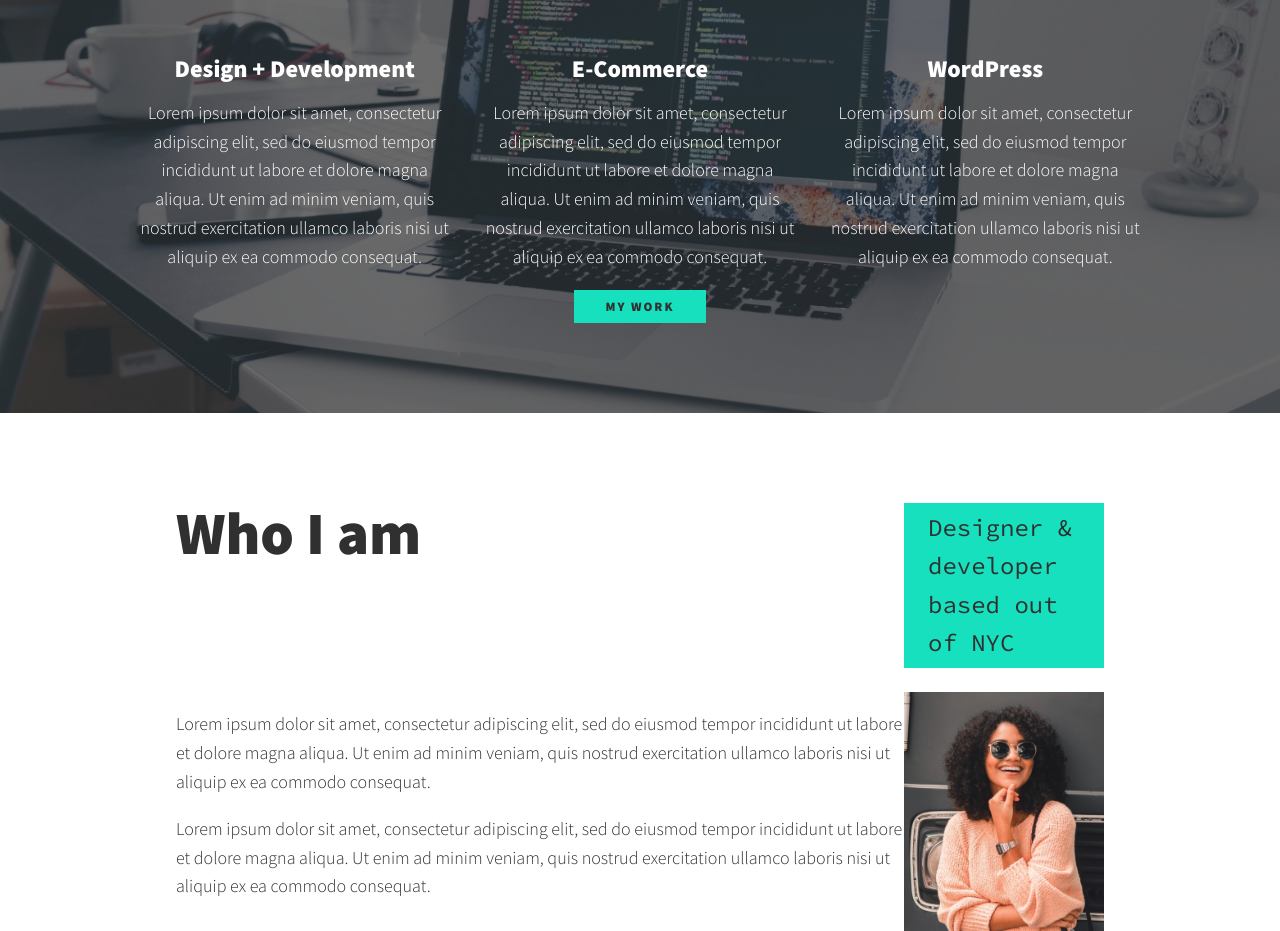
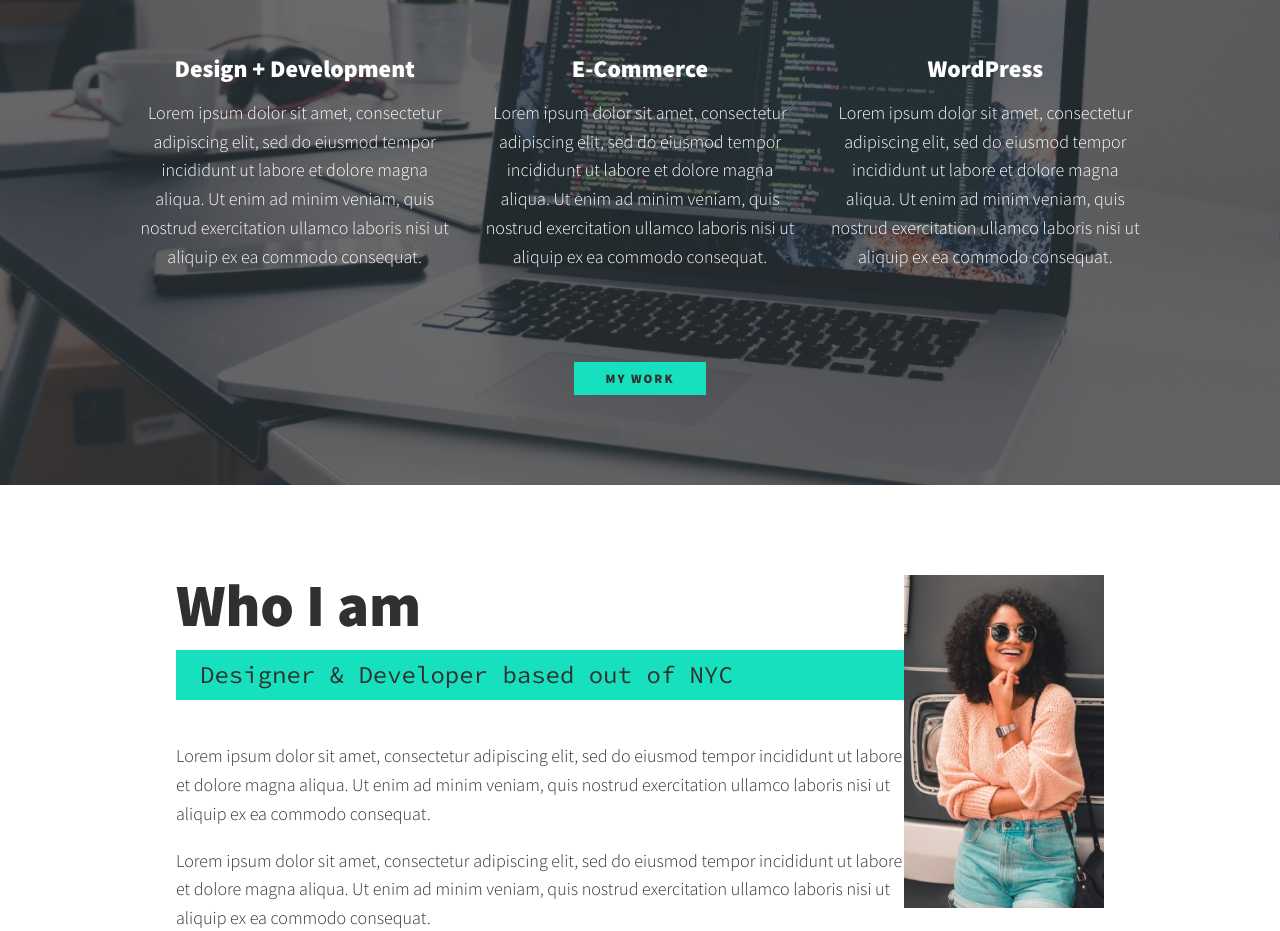
Before and after one commit to Hoybaby/portfoliov2-mab, a plain HTML site: page public/index.html in a window 1280 px wide. Shown: the part 694-1625 px from the top of the page. Drawn offline with nearby package versions, Linux system fonts and the light colour scheme.

Commit message:
finally got the image to work right with the grid. the issue was in my index.html where the image didnt have a class attached to the image tag thus not picking up the grid/column style needed for the effect to take place

```diff
--- a/public/assets/Css/style.css
+++ b/public/assets/Css/style.css
@@ -23,7 +23,7 @@
     --fs-body: 1rem;
 
     --bs: 0.25em 0.25em 0.75em rgba(0,0,0,.25),
-          0.125em 0.125em 0.25em rgba(0,0,0,.15);
+            0.125em 0.125em 0.25em rgba(0,0,0,.15);
 }
 
 @media (min-width: 800px) {
@@ -171,6 +171,7 @@ nav { display: none; }
 }
 
 
+
 /* my services */
 
 .my-services {
@@ -196,6 +197,10 @@ nav { display: none; }
     opacity: 0.50;
 }
 
+.services {
+    margin-bottom: 4em;
+}
+
 .service {
     max-width: 500px;
     margin: 0 auto;
@@ -205,7 +210,8 @@ nav { display: none; }
     .services {
         display: flex;
         max-width: 1000px;
-        margin: 0 auto;
+        margin-left: auto;
+        margin-right: auto;
     }
     /* noticed that as of now it is a little cramped in the service area and need to tix this*/
     .service + .service {
--- a/public/index.html
+++ b/public/index.html
@@ -75,10 +75,10 @@
     </section>
 
 
-    <!-- About me -->
+            <!-- About me -->
     <section class="about-me" id="about">
         <h2 class="section__title section__title--about">Who I am</h2>
-        <p class="section__subtitle section__subtitle--about">Designer & developer based out of NYC</p>
+        <p class="section__subtitle section__subtitle--about">Designer & Developer based out of NYC</p>
 
         <div class="about-me__body">
             <p>Lorem ipsum dolor sit amet, consectetur adipiscing elit, sed do eiusmod tempor incididunt ut labore et
@@ -89,7 +89,7 @@
                 ex ea commodo consequat.</p>
         </div>
 
-        <img src="./assets/images/dev-jane-02.jpg" alt="Jane leaning against a bus">
+        <img src="./assets/images/dev-jane-02.jpg" alt="Jane leaning against a bus" class="about-me__img">
     </section>
 
     <!-- My Work -->
```
